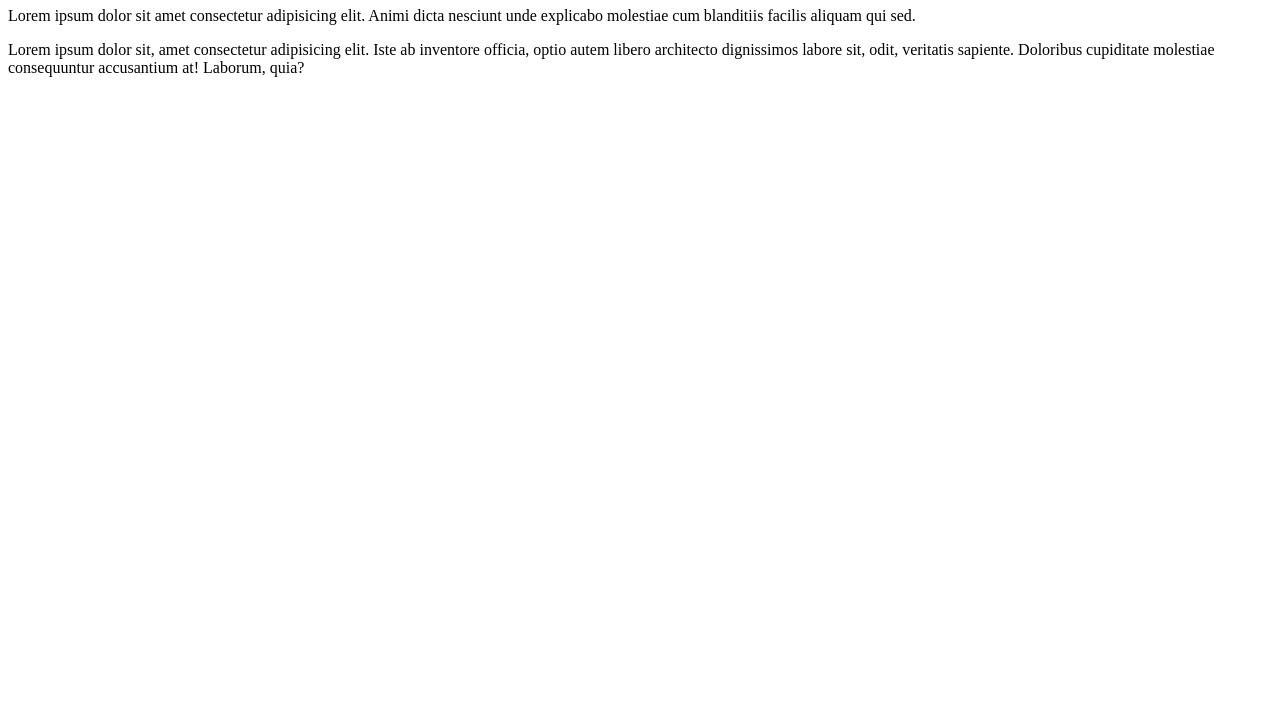
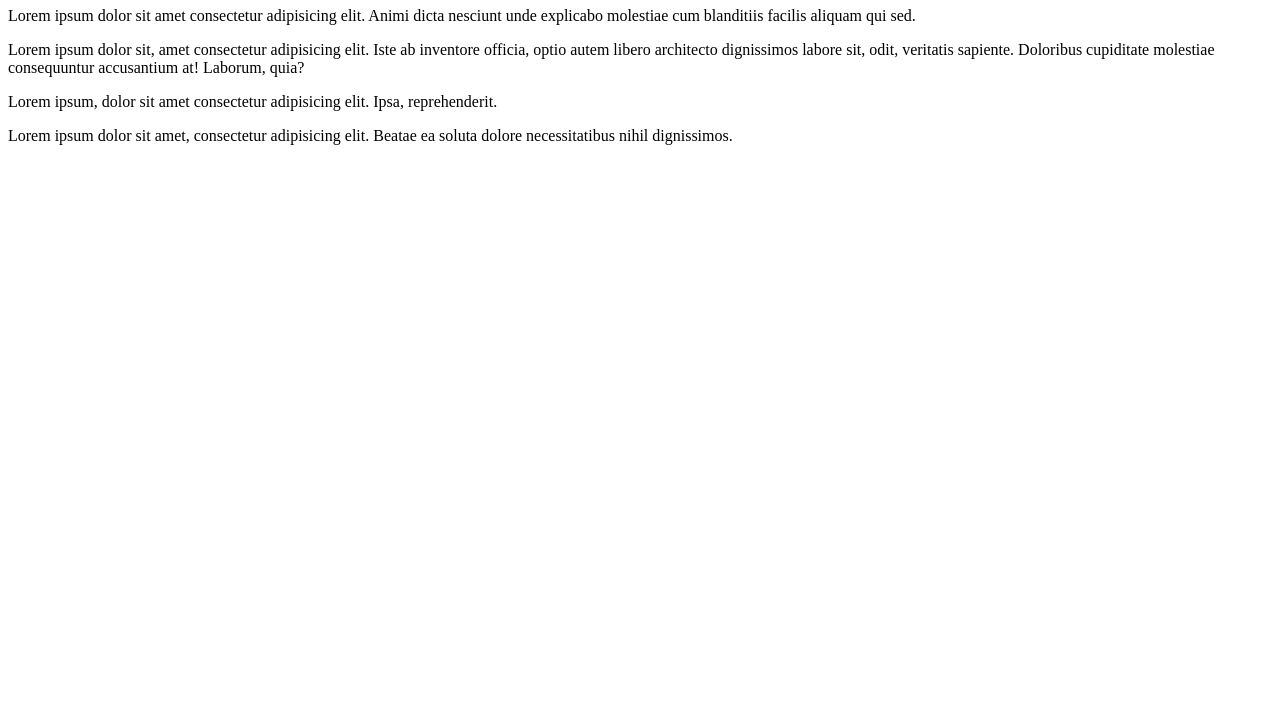
Before and after one commit to just-npc/test-git, a plain HTML site: page index.html in a window 1280 px wide. Shown: the part 73-800 px from the top of the page. Drawn offline with Linux system fonts and the light colour scheme.

Commit message:
mit commit2

```diff
--- a/index.html
+++ b/index.html
@@ -13,5 +13,7 @@
       Lorem ipsum dolor sit, amet consectetur adipisicing elit. Iste ab inventore officia, optio autem libero architecto dignissimos labore sit, odit, veritatis sapiente. Doloribus cupiditate molestiae consequuntur accusantium at! Laborum,
       quia?
     </p>
+    <p>Lorem ipsum, dolor sit amet consectetur adipisicing elit. Ipsa, reprehenderit.</p>
+    <p>Lorem ipsum dolor sit amet, consectetur adipisicing elit. Beatae ea soluta dolore necessitatibus nihil dignissimos.</p>
   </body>
 </html>
```
